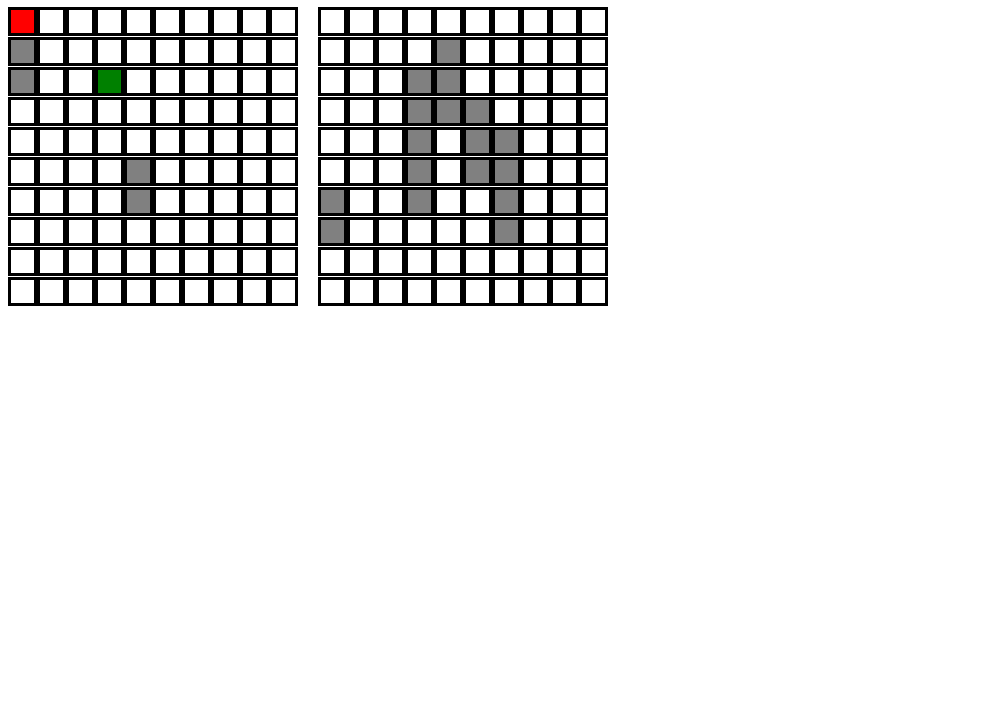
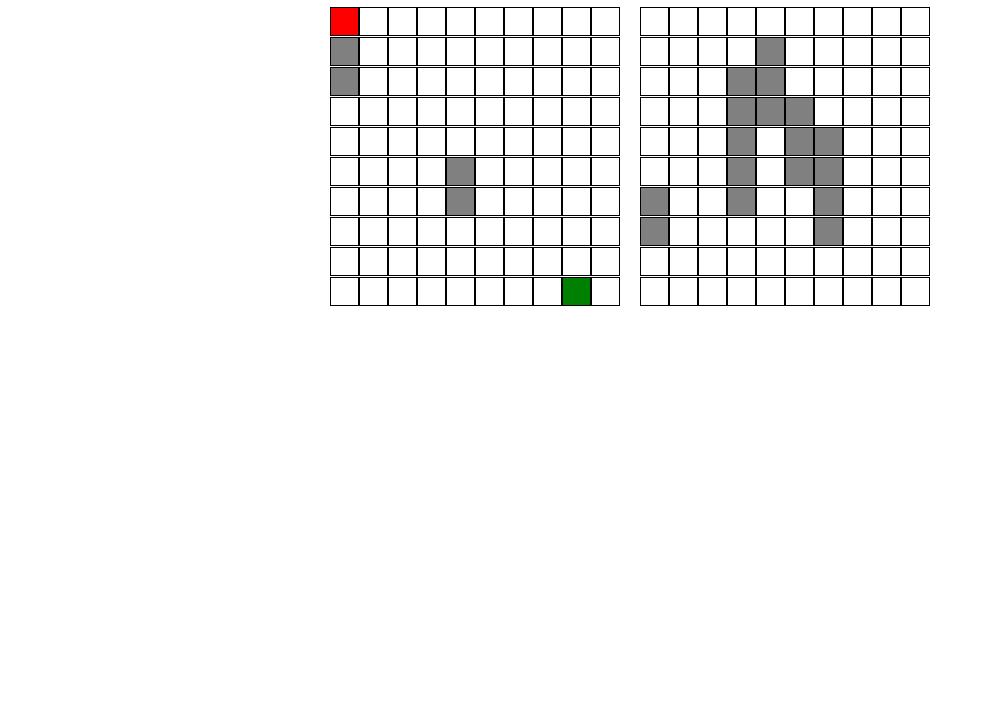
Before and after one commit to CraigMarc/battleship, a website with bundled scripts: page dist/index.html in a window 1280 px wide. Shown: the part 73-800 px from the top of the page, without its empty margins (0-985 px from the left). Built offline with nearby package versions, Linux system fonts and the light colour scheme.

Commit message:
added computer player

```diff
--- a/src/index.js
+++ b/src/index.js
@@ -14,6 +14,10 @@ import {
   createPlayerGrid,
   createComputerGrid,
 } from "./dom";
+
+import {
+  computerPlayer,
+} from "./player";
 
 
 
@@ -99,10 +103,10 @@ let playerBoard = new Board
 playerBoard.placeShip(0, 0, destroyer, 'v')
 playerBoard.placeShip(4, 5, patrol, 'v' )
 
-playerBoard.attack(3,2)
+computerPlayer(playerBoard)
 playerBoard.attack(0,0)
 createPlayerGrid(playerBoard)
-console.log(playerBoard)
+
 
 
 /*
--- a/src/player.js
+++ b/src/player.js
@@ -11,7 +11,34 @@ import {
 
 
 
-function computerPlayer() {
+function computerPlayer(board) {
+  console.log(board)
+
+  function getRandom() {
+    let rand = Math.floor(Math.random() * 10);
 
 
+    return (rand)
+  }
+
+
+  function makePlacement() {
+
+    let x = getRandom()
+    let y = getRandom()
+
+    let attack = board.attack(x,y)
+    if (attack == 'taken') {
+      makePlacement()
+    }
+
+
+  }
+  makePlacement()
+
 }
+
+export {
+  computerPlayer,
+
+};
--- a/src/styles.css
+++ b/src/styles.css
@@ -1,9 +1,14 @@
+body {
+    text-align: center;
+}
+
 #container {
     height: 400px;
     width: 100%;
     display: flex;
     flex-wrap: wrap;
     gap: 10px;
+    justify-content: center;
 }
 
 #computerContainer {
@@ -25,7 +30,8 @@
 
 .grid {
     border: solid;
+    border-width: 0.8px;
     font-size: 22px;
-    width: 23px;
-    height: 23px;
+    width: 27px;
+    height: 27px;
 }
```
Also changed, not shown: dist/main.js.
